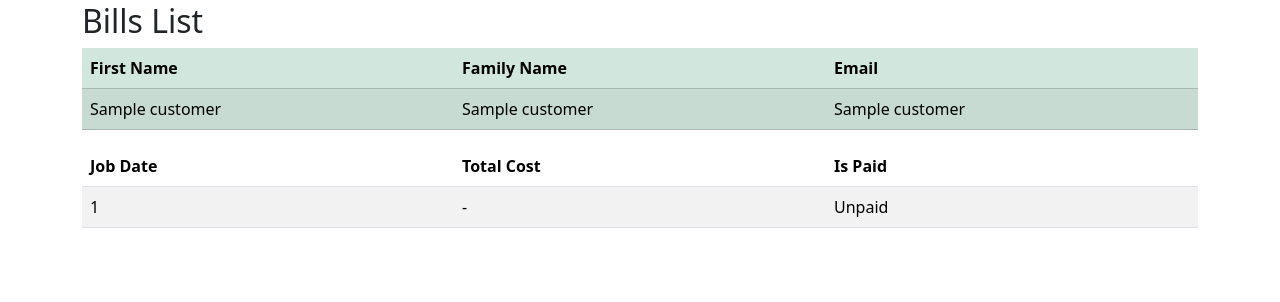
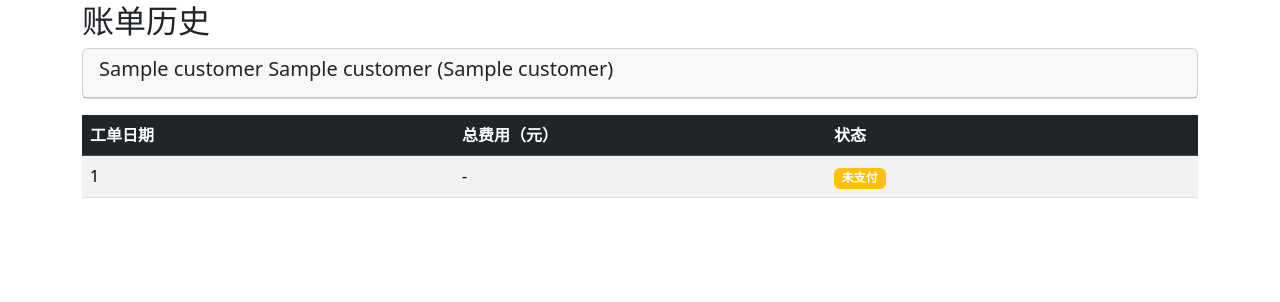
Before and after one commit to josh00123/spb, a Flask app: template templates/billing_history.html in a window 1280 px wide. Shown: the part 78-380 px from the top of the page. Run offline with Flask 3, Linux system fonts and the light colour scheme; the template is opened without the code that fills it: most values are stand-ins (such as "Sample title", 1, 10 or a date in 2020).

Commit message:
Translate billing history titles and labels to Chinese

```diff
--- a/templates/billing_history.html
+++ b/templates/billing_history.html
@@ -2,44 +2,43 @@
 {% block content %}
 
 <div class="mt-4">
-    <h2>Bills List</h2>
+    <h2>账单历史</h2>
 
     {% for customer in customers %}
-    <table class="table table-success table-striped">
-        <thead class="table-header">
+    <!-- 客户信息卡片 -->
+    <div class="card mb-3">
+        <div class="card-header">
+            <h5>{{ customer[1] }} {{ customer[2] }} ({{ customer[3] }})</h5>
+        </div>
+    </div>
+
+    <!-- 该客户账单列表 -->
+    <table class="table table-striped mb-4">
+        <thead class="table-dark">
             <tr>
-                <th scope="col" class="col-md-4">First Name</th>
-                <th scope="col" class="col-md-4">Family Name</th>
-                <th scope="col" class="col-md-4">Email</th>
+                <th scope="col" class="col-md-4">工单日期</th>
+                <th scope="col" class="col-md-4">总费用（元）</th>
+                <th scope="col" class="col-md-4">状态</th>
             </tr>
         </thead>
         <tbody>
-        <tr>
-            <td>{{ customer[1] }}</td>
-            <td>{{ customer[2] }}</td>
-            <td>{{ customer[3] }}</td>
+        {% for bill in bills[loop.index-1] %}
+        <tr {% if bill[3] == 'red' and not bill[2] %}class="table-danger"{% endif %}>
+            <td>{{ bill[0] }}</td>
+            <td>{% if bill[1] %}{{ "%.2f"|format(bill[1]) }}{% else %}-{% endif %}</td>
+            <td>
+                {% if bill[2] %}
+                    <span class="badge bg-success">已支付</span>
+                {% elif bill[3] == 'red' %}
+                    <span class="badge bg-danger">逾期未付</span>
+                {% else %}
+                    <span class="badge bg-warning">未支付</span>
+                {% endif %}
+            </td>
         </tr>
-    </tbody>
+        {% endfor %}
+        </tbody>
     </table>
-
-    <table class="table table-striped">
-        <thead class="table-header">
-            <th scope="col" class="col-md-4">Job Date</th>
-            <th scope="col" class="col-md-4">Total Cost</th>
-            <th scope="col" class="col-md-4">Is Paid</th>
-        </tr>
-        </thead>
-        {% for bill in bills[loop.index-1] %}
-        <tbody>
-        <tr>
-            <td {% if bill[3] == 'red' and not bill[2] %}class="text-danger"{% endif %} >{{ bill[0] }}</td>
-            <td {% if bill[3] == 'red' and not bill[2] %}class="text-danger"{% endif %} >{% if bill[1] %}{{ bill[1] }}{% else %}-{% endif %}</td>
-            <td {% if bill[3] == 'red' and not bill[2] %}class="text-danger"{% endif %} >{% if bill[2] %}Paid{% else %}{% if bill[3] == 'red' and bill[1] %}Overdue{% else %}Unpaid{% endif %}{% endif %}</td>
-        </tr>
-    </tbody>
-        {% endfor %}
-    </table>
-
     {% endfor %}
 </div>
 
```
